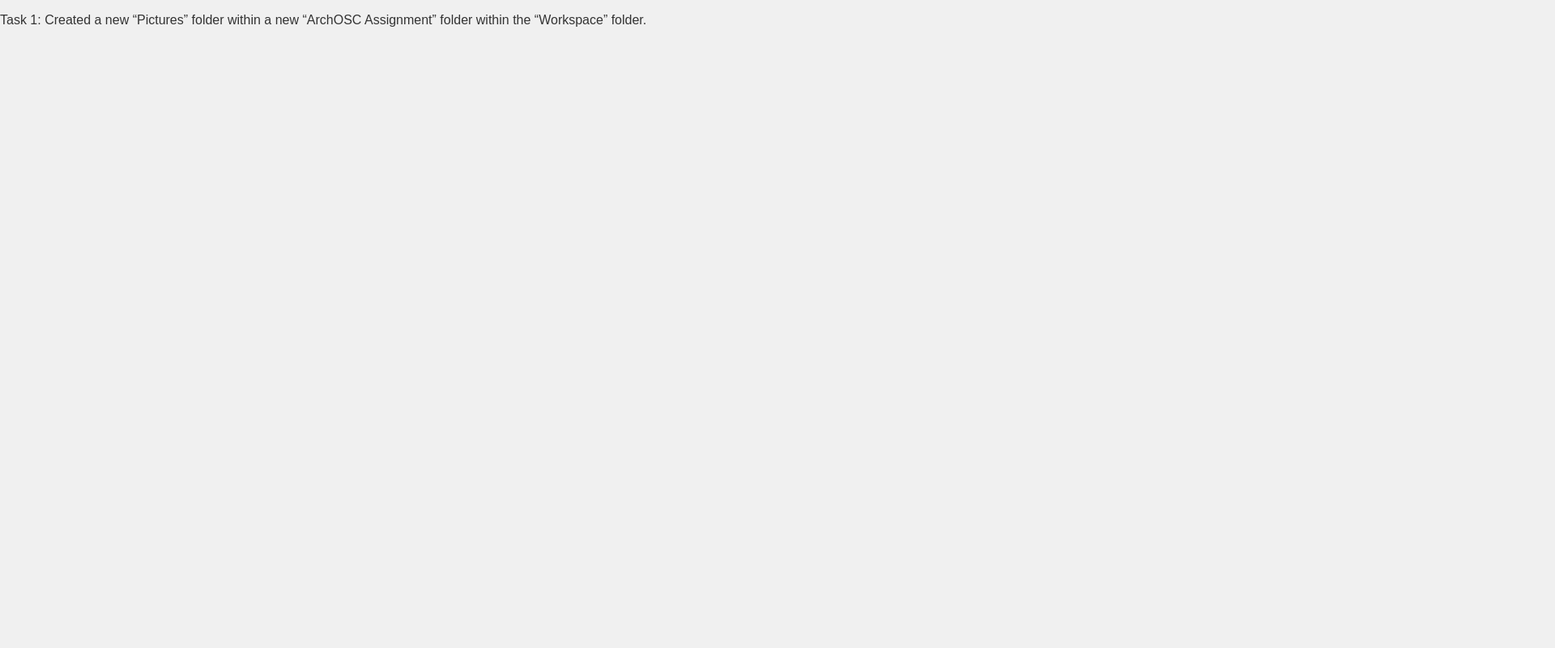
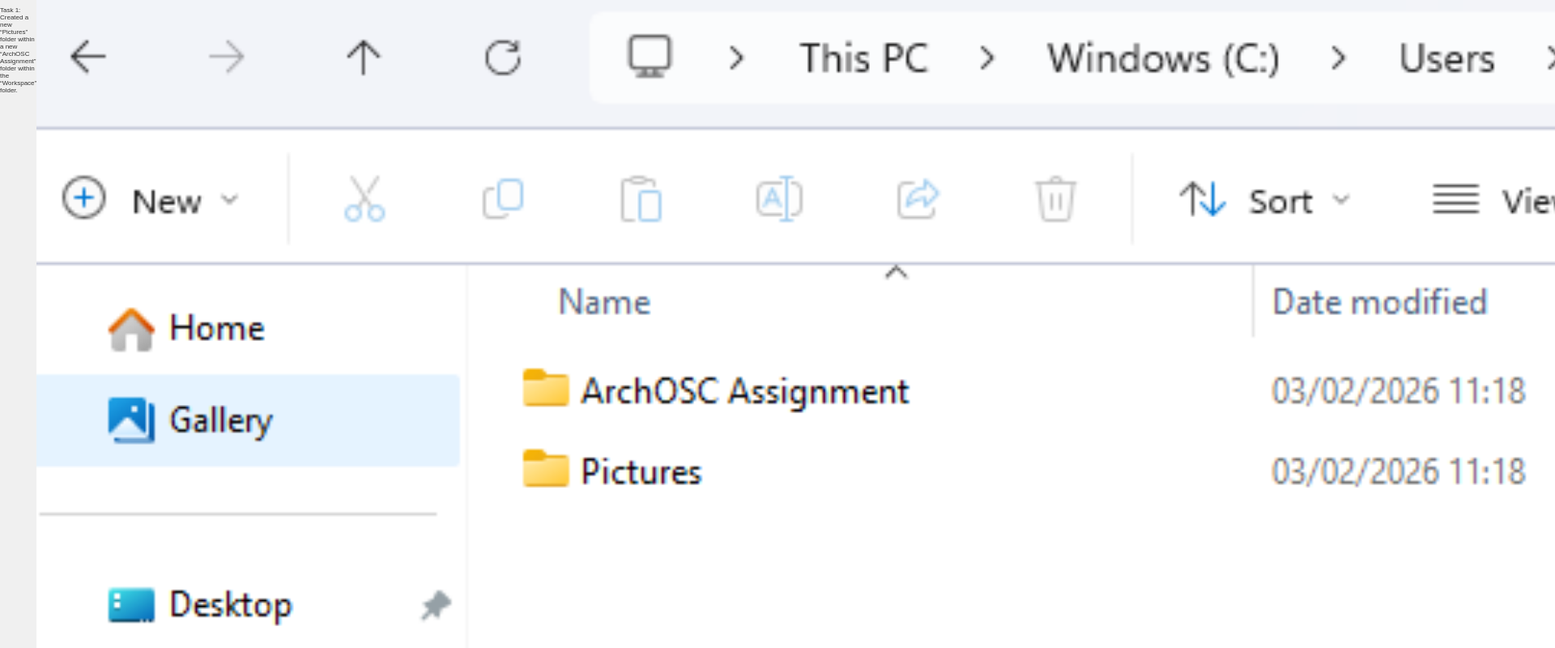
Before and after one commit to AshBar4456/ARCHOSC-Assignment-AshleyBarlow, a plain HTML site: page index.html in a window 1280 px wide. Shown: the top 800 px of the page at 81% size, 1920 px wide, since content can reach past the window. Drawn offline with Linux system fonts and the light colour scheme; files whose address does not match are found by name.

Commit message:
added img1 to web

```diff
--- a/index.html
+++ b/index.html
@@ -20,12 +20,13 @@
             color: #333;
         }
         p  {
-            font-size: 1rem;
+            font-size: 0.5rem;
             color: #333
 
         }
     </style>
     <p> Task 1: Created a new “Pictures” folder within a new “ArchOSC Assignment” folder within the “Workspace” folder.</p>
+    <img src = "C:\Users\947108\Workspace\ARCHOSC-Assignment-AshleyBarlow\Pictures\Workspace Screenshot.png" />
 </body>
 
 
```
